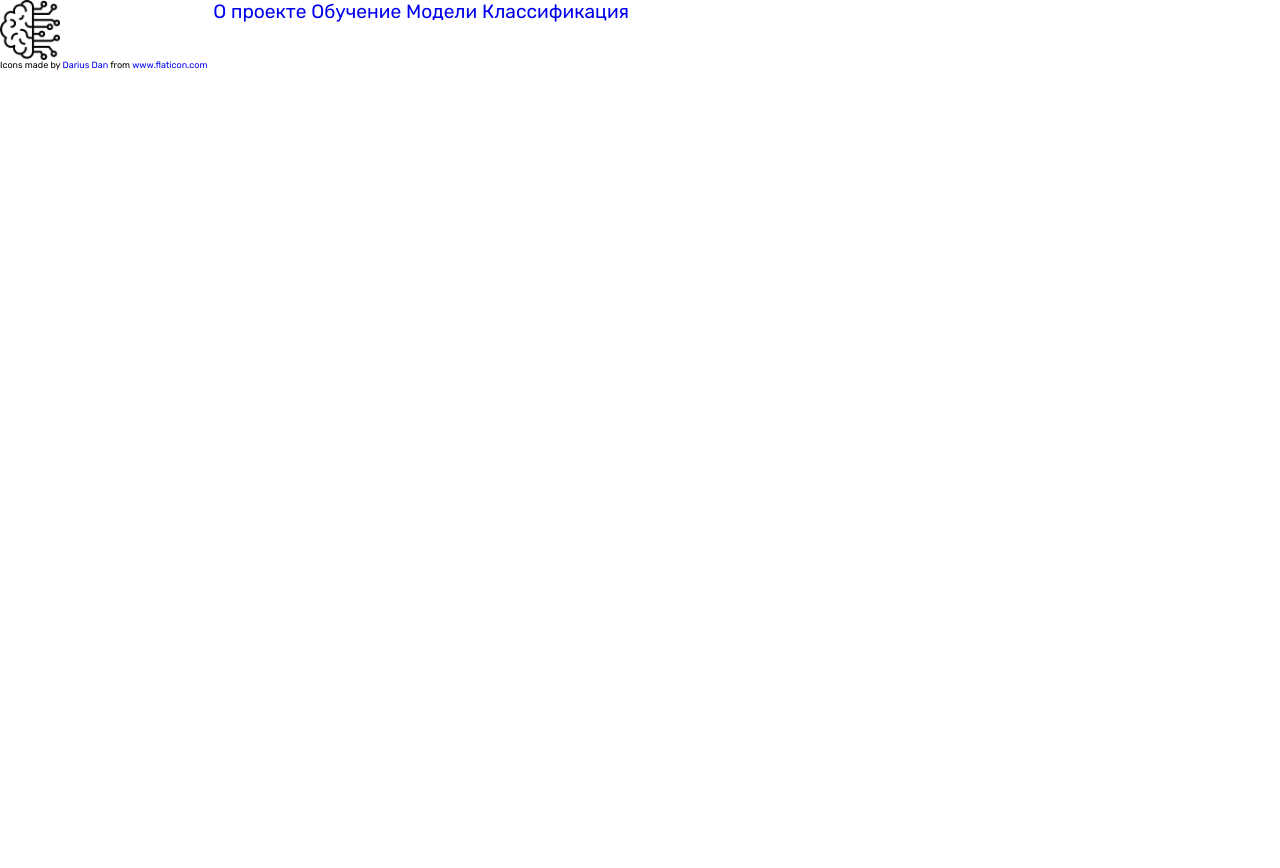
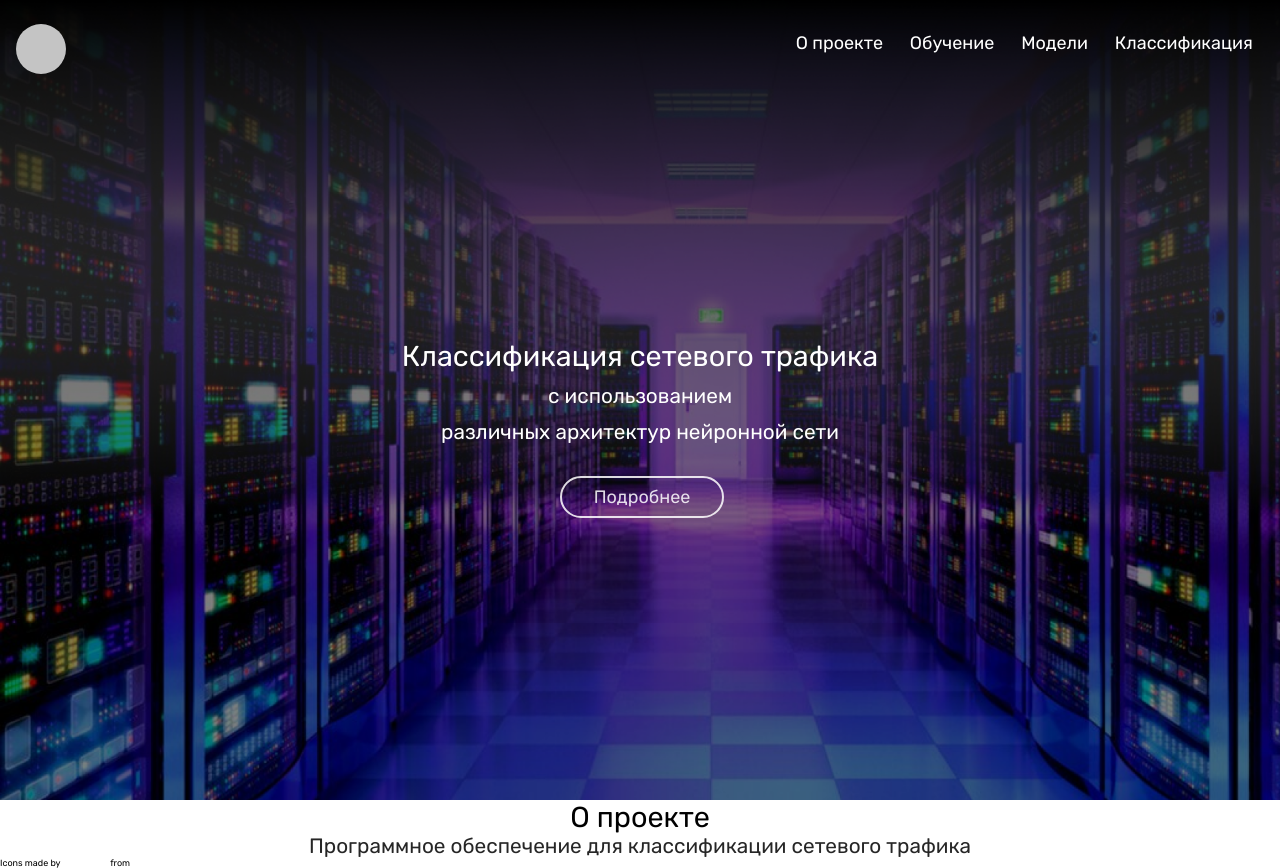
Before and after one commit to ezmade/DDoS-attack-detector, a Flask app: page / in a window 1280 px wide. Before the commit the page ends 70 px from the top, so only its background shows below. Run offline with Flask 2, Linux system fonts and the light colour scheme; parts of the project's set-up code (start-up, migrations or seed data) failed here and were passed over.

Commit message:
Continued adding CSS to the main page

```diff
--- a/model_fitting.py
+++ b/model_fitting.py
@@ -37,7 +37,7 @@ def MLP(sizes, activation, solver, max_iter):
                         solver=solver, max_iter=max_iter, verbose=True,
                         early_stopping=False, shuffle=True)
 
-    data = read_csv(f'Data/{load_data}', delimiter=',')
+    data = read_csv(f'data/{load_data}', delimiter=',')
     data = data.sample(frac=1).reset_index(drop=True)
     encoded_data = label_encoding(data)
 
--- a/static/css/style.css
+++ b/static/css/style.css
@@ -7,36 +7,117 @@
 
 a {
     text-decoration: none;
+    color: #fff;
 }
 
 body {
     font-family: 'Rubik', sans-serif;
     font-weight: 400;
-    font-size: larger;
+    font-size: large;
 }
+
 
 
 /* Main Page */
 
+
+    /* Components */
+    .logo {
+        margin-top: -.5rem;
+        width: 50px;
+        height: 50px;
+        background: #C4C4C4;
+        border-radius: 50px;
+    }
+
+    .title {
+        font-size: 1.8rem;
+    }
+
+    .description {
+        font-size: 1.3rem;
+        color:rgba(0, 0, 0, 0.85)
+    }
+
+    .link {
+        color:rgba(255, 255, 255, 1);
+        transition: ease-in 250ms;
+    }
+
+    .link:hover {
+        color:rgba(255, 89, 60, 0.85)
+    }
+
+    .round-button {
+        color: rgba(255, 255, 255, 0.85);
+        position: absolute;
+        width: 10rem;
+        left: 50%;
+        border: 2px solid rgba(255, 255, 255, 0.85);
+        border-radius: 50px;
+        margin-top: 2rem;
+        margin-left: -5rem;
+        padding-top: .5rem;
+        padding-bottom: .5rem;
+        transition: ease-in 250ms;
+    }
+
+    .round-button:hover {
+        color:rgba(255, 89, 60, 0.85);
+        border: 2px solid rgba(255, 89, 60, 0.85);
+    }
+
+
+    /* Elements */
+
+    header {
+        height: 100vh;
+        background: url(/static/img/background.png);
+        background-repeat: no-repeat;
+        background-size: cover;
+    }
+
     nav {
         display: grid;
         grid-template-columns: 1fr 5fr;
+        padding-top: 2rem;
+        padding-right: 1rem;
+        padding-left: 1rem;
     }
 
-.logo {
-    width: 60px;
-    height: auto;
+    .nav_bar {
+        text-align: end;
     }
 
-.nav_var {
-    text-align: end;
+    .nav_bar a {
+        padding: .7rem;
+    }
+
+    .welcome-description {
+        width: 50rem;
+        position: absolute;
+        top: 50%;
+        left: 50%;
+        margin-top: -5rem;
+        margin-left: -25rem;
+        padding-top: .5rem;
+        padding-bottom: .5rem;
+        text-align: center;
+    }
+
+    .welcome-text p{
+        color: #fff;
+        padding-top: .7rem;
+    }
+
+    .about-section {
+        text-align: center;
     }
 
     .logo_copyright {
         font-weight: lighter;
         font-size: xx-small;
     }
-
 
 
 
--- a/templates/index.html
+++ b/templates/index.html
@@ -10,22 +10,43 @@
 <body>
     <header>
         <nav>
-            <img class="logo" src="static/logo.png">
+            <div class="logo"></div>
             <div class="nav_bar">
-              <a class="link" href="about">О проекте</a>
+              <a class="link" href="#about">О проекте</a>
               <a class="link" href="learning">Обучение</a>
               <a class="link" href="model">Модели</a>
               <a class="link" href="classification">Классификация</a>
             </div>
         </nav>
+        <div class="welcome-description">
+            <div class="welcome-text">
+                <p class="title">Классификация сетевого трафика</p>
+                <p class="description">с использованием</p>
+                <p class="description">различных архитектур нейронной сети</p>
+            </div>
+            <a class="round-button" href="#about">
+                <span>Подробнее</span>
+            </a>
+        </div>
     </header>
 
-</body>
+    <section id="about" class="about-section">
+      <p class="title">О проекте</p>
+      <p class="description">Программное обеспечение для классификации сетевого трафика</p>
+    </section>
 
+    <section class="model-section">
+
+    </section>
+
+    <footer>
       <div class='logo_copyright'>
         Icons made by
         <a href="https://www.flaticon.com/authors/darius-dan" title="Darius Dan">Darius Dan</a>
         from
         <a href="https://www.flaticon.com/" title="Flaticon">www.flaticon.com</a>
       </div>
+    </footer>
+
+</body>
 </html>
```
Also changed, not shown: static/img/background.png (added), static/img/logo.png (renamed from static/logo.png). Lines whose indentation alone changed are shown as unchanged.
